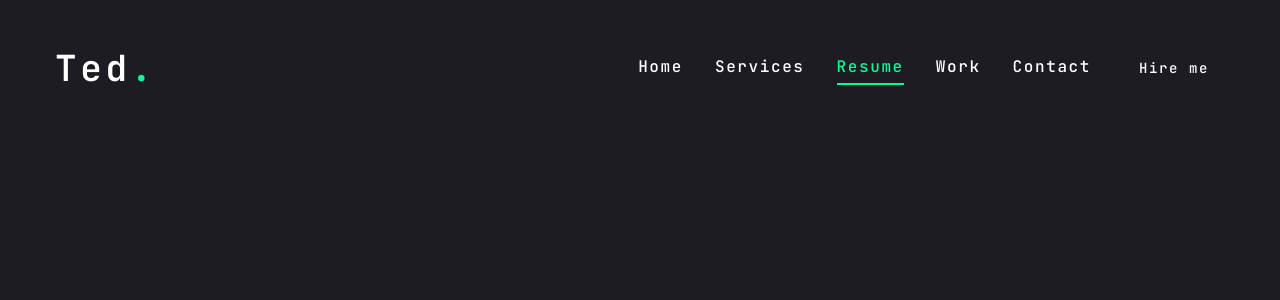
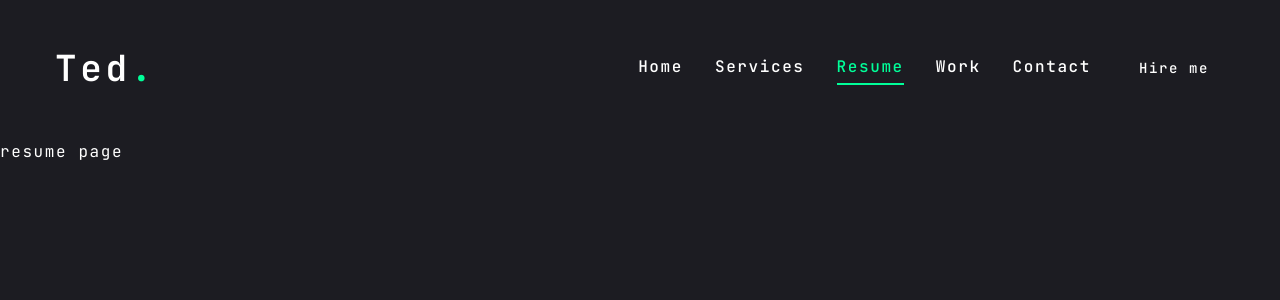
Before and after one commit to TeddyMuli/personal_portfolio, a Next.js app: page /resume in a window 1280 px wide. Shown: the top 300 px of the page. Built offline with nearby package versions, Linux system fonts and the light colour scheme.

Commit message:
added framer motion

```diff
--- a/components/PageTransition.tsx
+++ b/components/PageTransition.tsx
@@ -1,10 +1,13 @@
+"use client";
+import { AnimatePresence } from "framer-motion";
+
 const PageTransition = ({ children }: Readonly<{
     children: React.ReactNode;
   }>) => {
     return (
-        <div>
-
-        </div>
+        <AnimatePresence>
+            {children}
+        </AnimatePresence>
     );
 }
 
```
